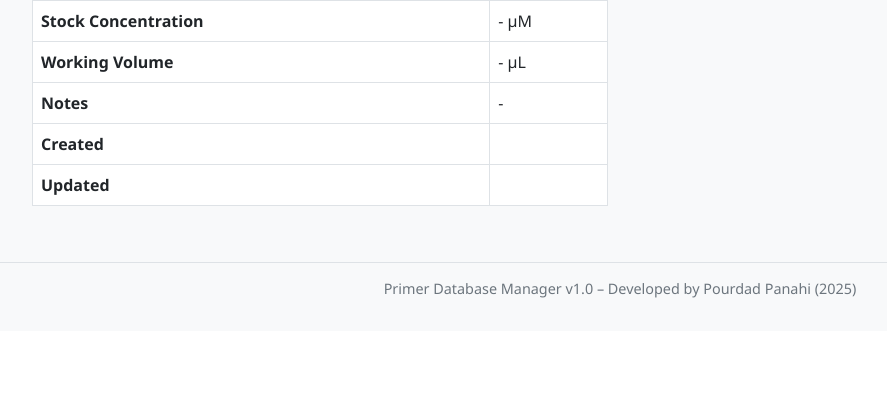
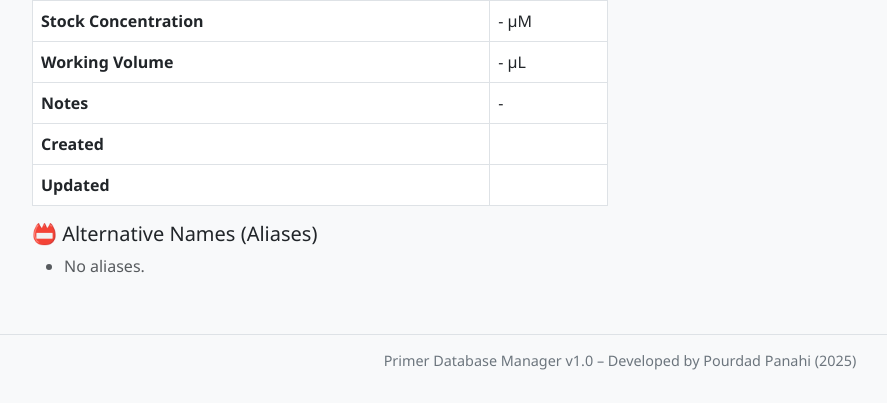
Before and after one commit to pourdadp/primer-tools, a Flask app: template primer_database_manager/templates/primer_detail.html in a window 1280 px wide. Shown: the part 831-1234 px from the top of the page, without its empty margins (20-907 px from the left). Before the commit the page ends 1129 px from the top, so only its background shows below. Run offline with Flask 3, Linux system fonts and the light colour scheme; the template is opened without the code that fills it, so the values that code supplies are empty.

Commit message:
Update primer_detail.html

```diff
--- a/primer_database_manager/templates/primer_detail.html
+++ b/primer_database_manager/templates/primer_detail.html
@@ -22,7 +22,6 @@
 {% endif %}
 
 <div class="row mt-3">
-    <!-- ستون اول: اطلاعات پرایمر -->
     <div class="col-md-6">
         <table class="table table-bordered">
             <tr><th>Name</th><td>{{ primer.name }}</td></tr>
@@ -48,11 +47,19 @@
             <tr><th>Created</th><td>{{ primer.created_at }}</td></tr>
             <tr><th>Updated</th><td>{{ primer.updated_at }}</td></tr>
         </table>
+
+        <!-- Aliases (New) -->
+        <h5>📛 Alternative Names (Aliases)</h5>
+        <ul>
+            {% for alias in aliases %}
+            <li>{{ alias.alias_name }}</li>
+            {% else %}
+            <li class="text-muted">No aliases.</li>
+            {% endfor %}
+        </ul>
     </div>
 
-    <!-- ستون دوم: فیلدهای سفارشی، پراب‌ها و برنامه‌های PCR -->
     <div class="col-md-6">
-        <!-- Custom Fields -->
         <h5>📝 Custom Fields</h5>
         <ul>
             {% for field in custom_fields %}
@@ -62,7 +69,6 @@
             {% endfor %}
         </ul>
 
-        <!-- Probes -->
         <h5>🔬 Probes</h5>
         <ul>
             {% for probe in probes %}
@@ -76,7 +82,6 @@
             {% endfor %}
         </ul>
 
-        <!-- Add Probe Form -->
         <form method="POST" action="{{ url_for('probe_add') }}" class="no-print">
             <input type="hidden" name="pair_name" value="{{ primer.pair_name }}">
             <div class="row g-2">
@@ -91,7 +96,6 @@
             </div>
         </form>
 
-        <!-- PCR Programs -->
         <h5 class="mt-3">🧪 PCR Programs</h5>
         {% for prog in programs %}
         <div class="card mt-2">
@@ -137,7 +141,6 @@
         <p class="text-muted">No PCR programs.</p>
         {% endfor %}
 
-        <!-- Add PCR Program Form (FIXED: uses primer_id instead of pair_name) -->
         <form method="POST" action="{{ url_for('pcr_program_add') }}" class="mt-2 no-print">
             <input type="hidden" name="primer_id" value="{{ primer.id }}">
             <div class="input-group">
```
